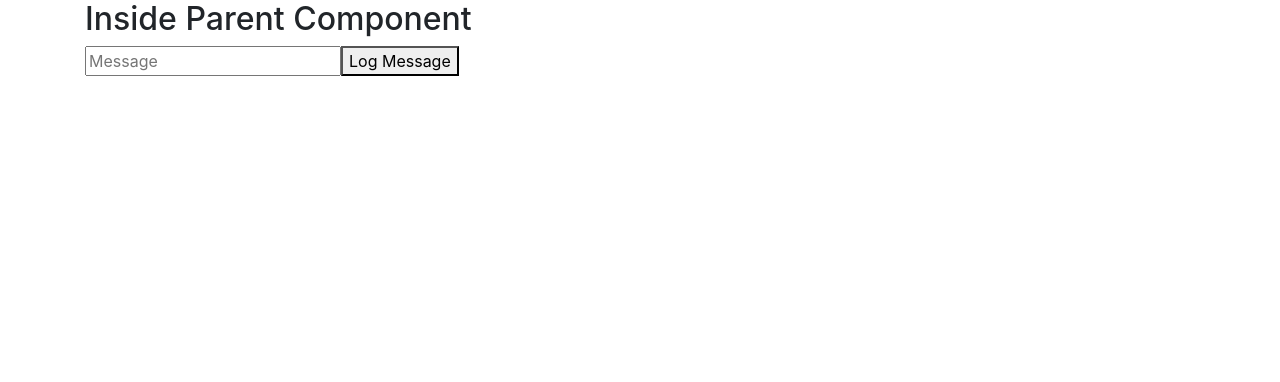
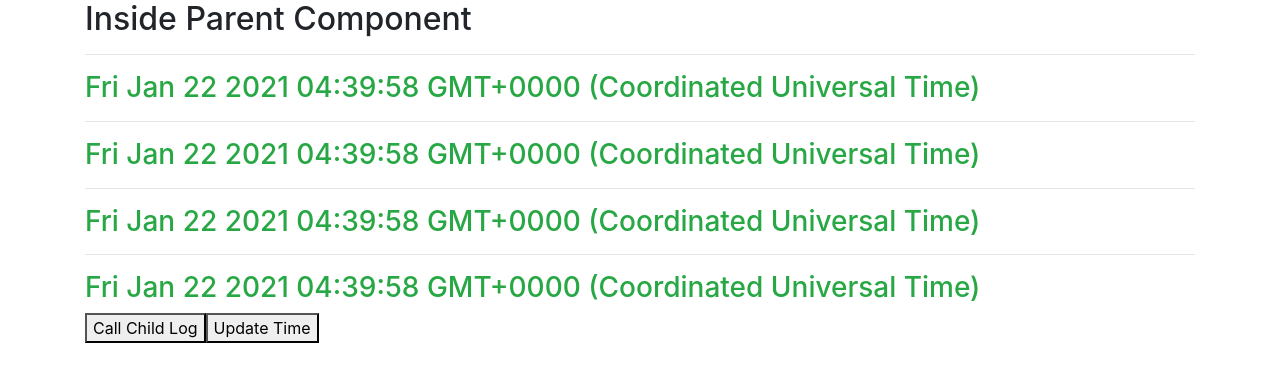
Before and after one commit to Rahuldevdurg/demo-batch2, an Angular app in the folder angular-demo/: page / in a window 1280 px wide. Shown: the top 382 px of the page. Built offline with nearby package versions, Linux system fonts and the light colour scheme.

Commit message:
view child and view children

```diff
--- a/angular-demo/src/app/app.module.ts
+++ b/angular-demo/src/app/app.module.ts
@@ -12,6 +12,7 @@ import { LowerCasePipe } from '@angular/common';
 import { SearchProductPipe } from './pipes/search-product.pipe';
 import { ProductDetailsComponent } from './product-details/product-details.component';
 import { ParentComponent } from './parent-component/parent.component';
+import { ChildComponent } from './child/child.component';
 
 @NgModule({
   declarations: [
@@ -24,6 +25,7 @@ import { ParentComponent } from './parent-component/parent.component';
     SearchProductPipe,
     ProductDetailsComponent,
     ParentComponent,
+    ChildComponent,
   ],
   imports: [BrowserModule, FormsModule],
   providers: [LowerCasePipe],
--- /dev/null
+++ b/angular-demo/src/app/child/child.component.html
@@ -0,0 +1 @@
+<h3 class="text-success">{{currentTime}}</h3>
--- /dev/null
+++ b/angular-demo/src/app/child/child.component.ts
@@ -0,0 +1,19 @@
+import { Component, OnInit } from '@angular/core';
+
+@Component({
+  selector: 'app-child',
+  templateUrl: './child.component.html',
+  styleUrls: ['./child.component.css'],
+})
+export class ChildComponent implements OnInit {
+  currentTime;
+  constructor() {}
+
+  ngOnInit(): void {
+    this.currentTime = new Date();
+  }
+
+  logFromChild() {
+    console.log('Logging from Child Component');
+  }
+}
--- a/angular-demo/src/app/parent-component/parent.component.ts
+++ b/angular-demo/src/app/parent-component/parent.component.ts
@@ -4,38 +4,47 @@ import {
   Component,
   ElementRef,
   OnInit,
+  QueryList,
   ViewChild,
+  ViewChildren,
 } from '@angular/core';
+import { ChildComponent } from '../child/child.component';
 
 @Component({
   selector: 'app-parent-component',
-  template: `
-    <h2 #header>Inside Parent Component</h2>
-    <input type="text" placeholder="Message" #message />
-    <button type="button" (click)="logMessage()">Log Message</button>
-  `,
+  template: ` <h2 #header>Inside Parent Component</h2>
+    <hr />
+    <app-child></app-child>
+    <hr />
+    <app-child></app-child>
+    <hr />
+    <app-child></app-child>
+    <hr />
+    <app-child></app-child>
+    <button (click)="logOnParent()">Call Child Log</button>
+    <button (click)="udpateTime()">Update Time</button>`,
 })
-export class ParentComponent
-  implements OnInit, AfterViewInit, AfterViewChecked {
-  @ViewChild('message') messageInput: ElementRef;
-  @ViewChild('header') headerTag: ElementRef;
+export class ParentComponent implements AfterViewInit {
+  constructor() {}
+  @ViewChildren(ChildComponent) children: QueryList<ChildComponent>;
 
-  constructor() {
-    console.log('Inside constructor - ', this.messageInput);
+  ngAfterViewInit(): void {
+    console.log(this.children.toArray());
+
+    window.setInterval(() => {
+      this.children.toArray().forEach((child) => {
+        child.currentTime = new Date();
+      });
+    }, 1000);
   }
-  ngAfterViewInit(): void {
-    console.log('Inside ngAfterViewInit - ', this.messageInput);
+  logOnParent() {
+    console.log('Logging from parent');
+    //call the child log method
+    //this.children.logFromChild();
   }
 
-  ngAfterViewChecked(): void {
-    console.log('Inside ngAfterViewChecked - ', this.messageInput);
-  }
-  ngOnInit(): void {
-    console.log('Inside ngOnInit - ', this.messageInput);
-  }
-
-  logMessage() {
-    console.log(this.messageInput.nativeElement.value);
-    console.log(this.headerTag.nativeElement.innerHTML);
+  udpateTime() {
+    console.log('Updating Time...');
+    //this.children.currentTime = new Date();
   }
 }
```
Also changed, not shown: angular-demo/src/app/child/child.component.css (added).
